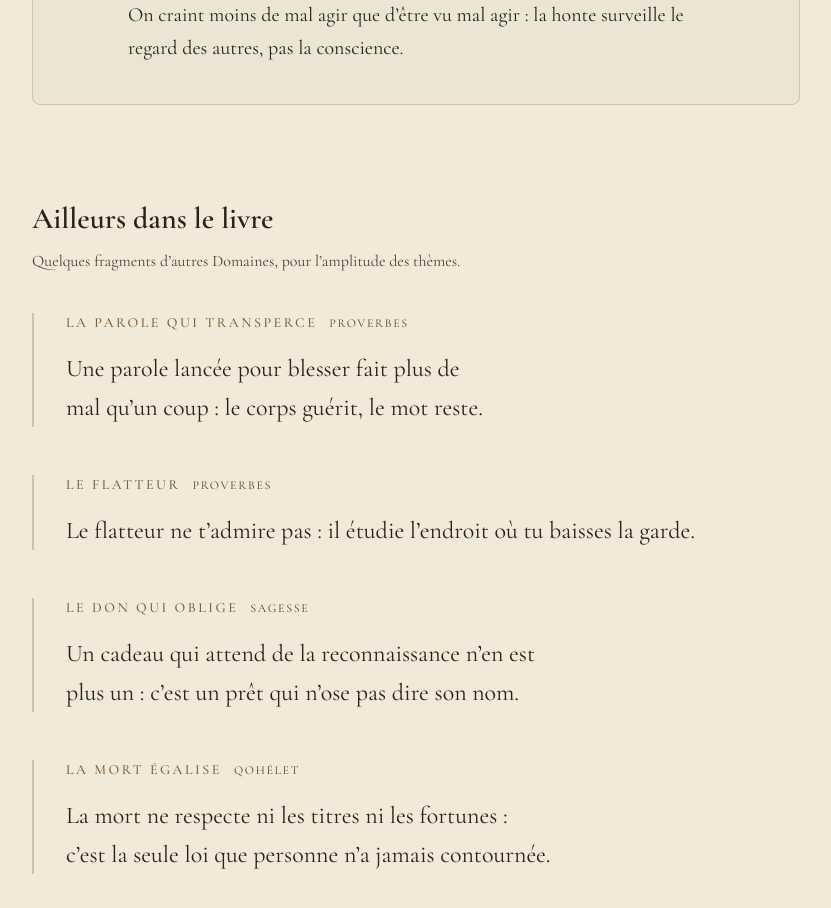
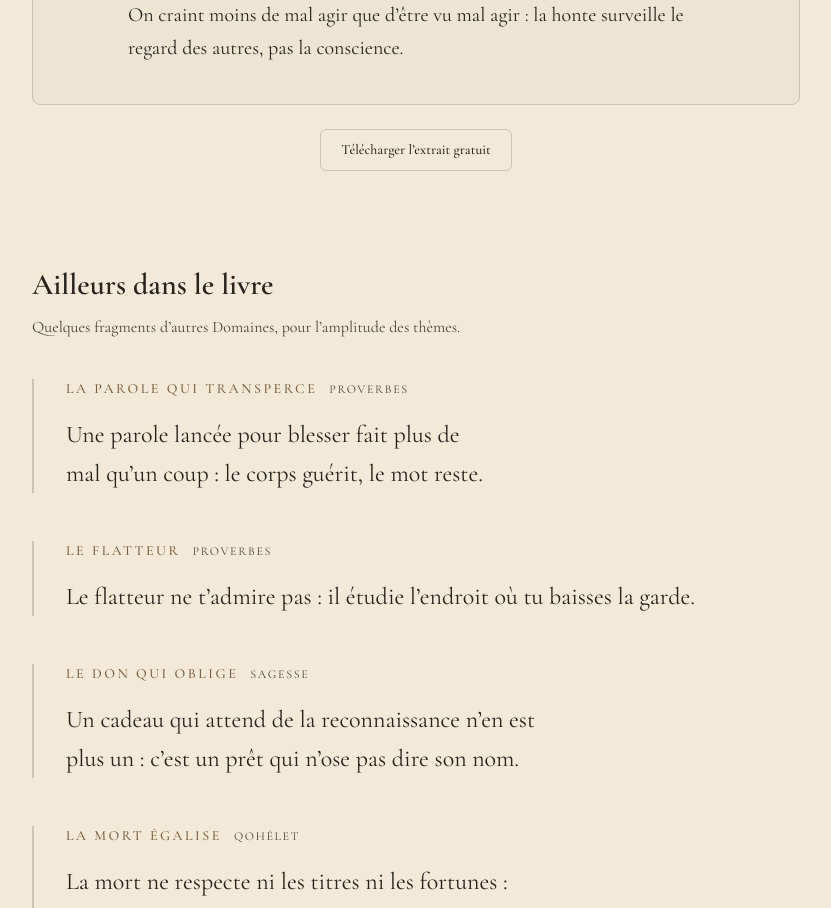
Before and after one commit to ShamyLand/sagesse-mediterraneenne-site, a Next.js app: page /livre in a window 1280 px wide. Shown: the part 2140-3048 px from the top of the page, without its empty margins (224-1055 px from the left). Built offline with nearby package versions, Linux system fonts and the light colour scheme.

Commit message:
/livre : bouton sobre Telecharger l-extrait gratuit (PDF) + PDF dans public (preview)

```diff
--- a/components/book-view.tsx
+++ b/components/book-view.tsx
@@ -34,6 +34,7 @@ const S: Record<Language, Record<string, string>> = {
     domaineLabel: "Domaine",
     medLabel: "Méditation",
     medCut: "[…] la méditation se poursuit dans le livre.",
+    downloadExcerpt: "Télécharger l'extrait gratuit",
     ailleursTitle: "Ailleurs dans le livre",
     ailleursSubtitle: "Quelques fragments d'autres Domaines, pour l'amplitude des thèmes.",
     extraitInspiration: "Chaque fragment est librement inspiré d'une tradition de sagesse — jamais une citation.",
@@ -75,6 +76,7 @@ const S: Record<Language, Record<string, string>> = {
     domaineLabel: "Part",
     medLabel: "Meditation",
     medCut: "[…] the meditation continues in the book.",
+    downloadExcerpt: "Download the free excerpt",
     ailleursTitle: "Elsewhere in the book",
     ailleursSubtitle: "A few fragments from other Parts, to show the range of themes.",
     extraitInspiration: "Each fragment is freely inspired by a tradition of wisdom — never a quotation.",
@@ -116,6 +118,7 @@ const S: Record<Language, Record<string, string>> = {
     domaineLabel: "Parte",
     medLabel: "Meditación",
     medCut: "[…] la meditación continúa en el libro.",
+    downloadExcerpt: "Descargar el extracto gratuito",
     ailleursTitle: "En otras partes del libro",
     ailleursSubtitle: "Algunos fragmentos de otras Partes, para mostrar la amplitud de los temas.",
     extraitInspiration: "Cada fragmento está libremente inspirado en una tradición de sabiduría — nunca una cita.",
@@ -258,6 +261,9 @@ export function BookView() {
                 ))}
               </div>
             </div>
+            <div className="mt-6 text-center">
+              <a href="/LES_LOIS_INVISIBLES_EXTRAIT_GRATUIT.pdf" download className="inline-block rounded-md border border-primary/30 px-5 py-2.5 text-sm font-medium text-foreground hover:bg-primary/5 transition">{s.downloadExcerpt}</a>
+            </div>
           </section>
 
           {/* 3b — Ailleurs dans le livre (sélection représentative) */}
```
Also changed, not shown: 1 other file (tests, documents, lock files or other folders).
